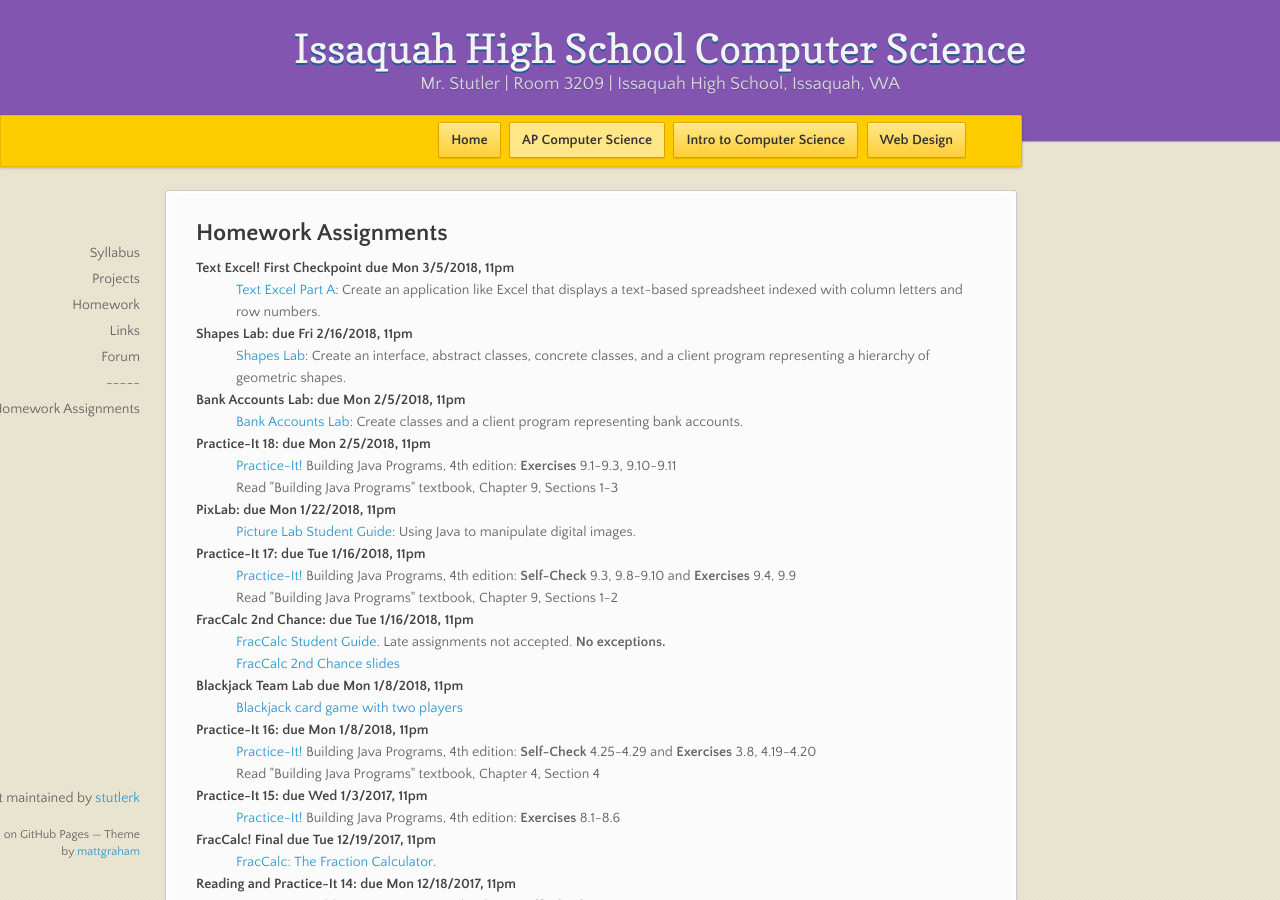
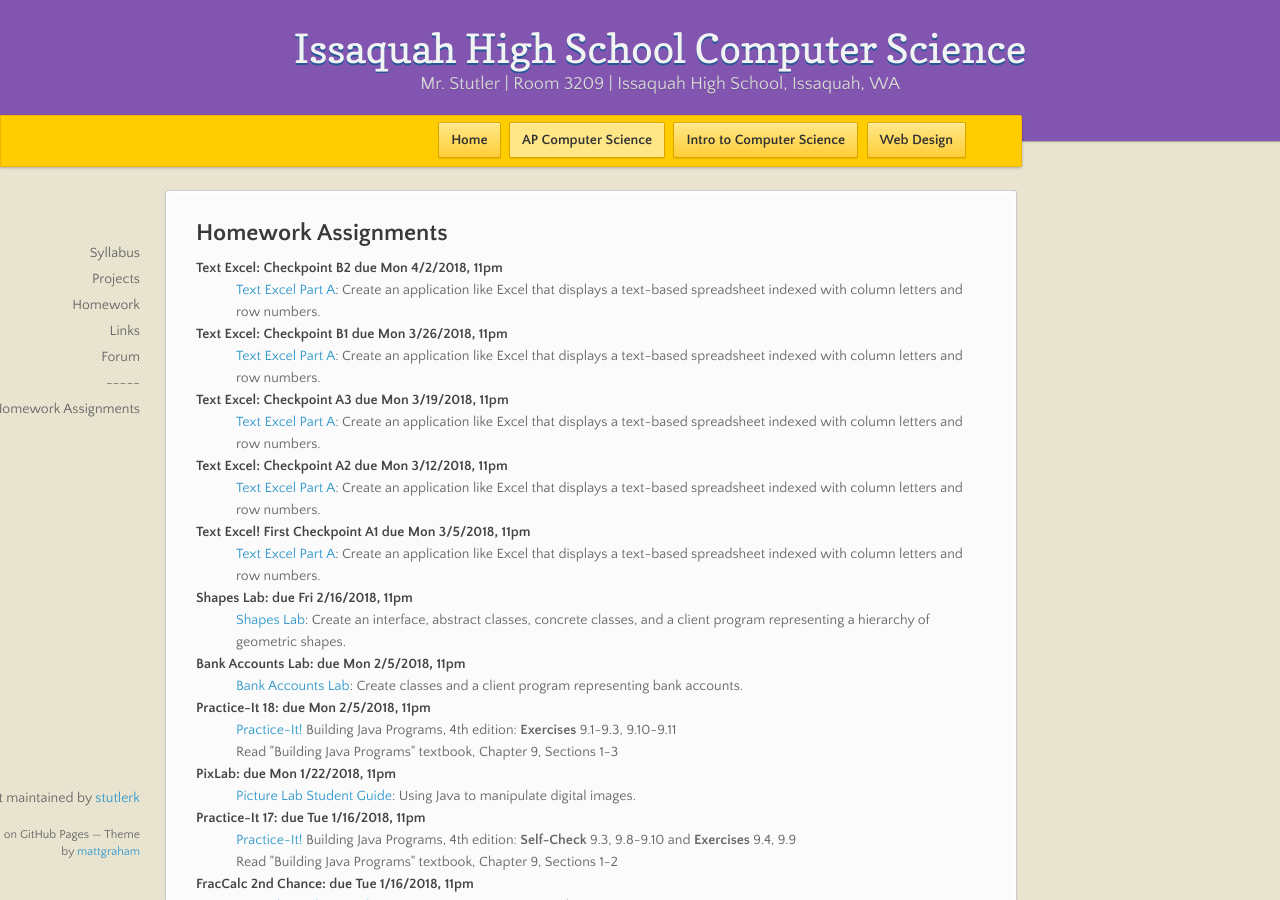
Before and after one commit to stutlerk/ihs-website, a Jekyll site: the page built from _apcs/homework.html, in a window 1280 px wide and 900 px high. Built offline with Jekyll 4.4.1, drawn with Linux system fonts in a browser that asks for light colours; nearby versions of some CDN libraries.

Commit message:
Update homework.html

```diff
--- a/_apcs/homework.html
+++ b/_apcs/homework.html
@@ -6,7 +6,19 @@ layout: course
 <section>
 <h2>Homework Assignments</h2>
   <dl>
-    <dt>Text Excel! First Checkpoint due Mon 3/5/2018, 11pm</dt>
+    <dt>Text Excel: Checkpoint B2 due Mon 4/2/2018, 11pm</dt>
+    <dd><a href="https://issaquahwednet-my.sharepoint.com/:w:/g/personal/stutlerk_issaquah_wednet_edu/EZaU1t0SdSBHrDj7HSotzLcBegRu4FlnqsIqR1-It_IHgg?e=AVdF7t" target="_blank">Text Excel Part A</a>: Create an application like Excel that displays a text-based spreadsheet indexed with column letters and row numbers.</dd>
+
+    <dt>Text Excel: Checkpoint B1 due Mon 3/26/2018, 11pm</dt>
+    <dd><a href="https://issaquahwednet-my.sharepoint.com/:w:/g/personal/stutlerk_issaquah_wednet_edu/EZaU1t0SdSBHrDj7HSotzLcBegRu4FlnqsIqR1-It_IHgg?e=AVdF7t" target="_blank">Text Excel Part A</a>: Create an application like Excel that displays a text-based spreadsheet indexed with column letters and row numbers.</dd>
+
+    <dt>Text Excel: Checkpoint A3 due Mon 3/19/2018, 11pm</dt>
+    <dd><a href="https://issaquahwednet-my.sharepoint.com/:w:/g/personal/stutlerk_issaquah_wednet_edu/EQOW8BFzHIhIsdvXGP-qKDsBbN7BFa-kUCiMeeq9BZbbwg?e=19BVVd" target="_blank">Text Excel Part A</a>: Create an application like Excel that displays a text-based spreadsheet indexed with column letters and row numbers.</dd>
+
+    <dt>Text Excel: Checkpoint A2 due Mon 3/12/2018, 11pm</dt>
+    <dd><a href="https://issaquahwednet-my.sharepoint.com/:w:/g/personal/stutlerk_issaquah_wednet_edu/EQOW8BFzHIhIsdvXGP-qKDsBbN7BFa-kUCiMeeq9BZbbwg?e=19BVVd" target="_blank">Text Excel Part A</a>: Create an application like Excel that displays a text-based spreadsheet indexed with column letters and row numbers.</dd>
+
+    <dt>Text Excel! First Checkpoint A1 due Mon 3/5/2018, 11pm</dt>
     <dd><a href="https://issaquahwednet-my.sharepoint.com/:w:/g/personal/stutlerk_issaquah_wednet_edu/EQOW8BFzHIhIsdvXGP-qKDsBbN7BFa-kUCiMeeq9BZbbwg?e=19BVVd" target="_blank">Text Excel Part A</a>: Create an application like Excel that displays a text-based spreadsheet indexed with column letters and row numbers.</dd>
 
     <dt>Shapes Lab: due Fri 2/16/2018, 11pm</dt>
```
